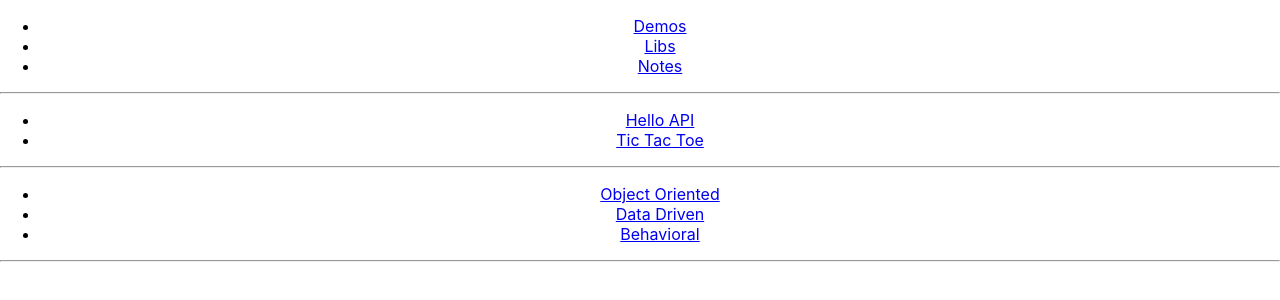
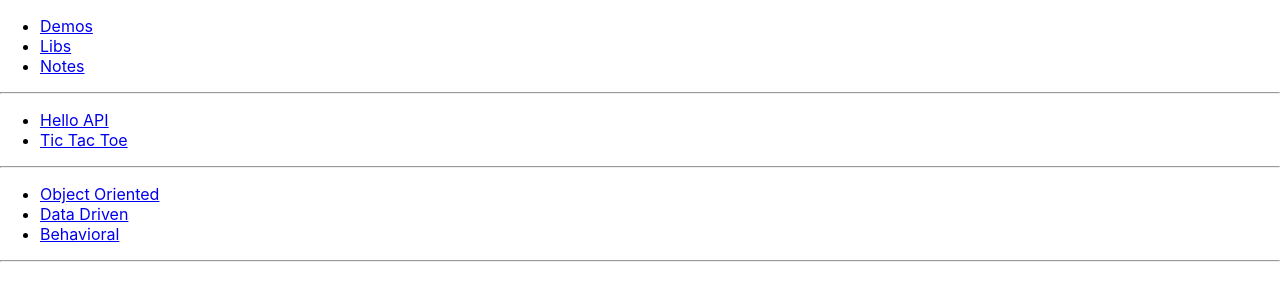
Before and after one commit to strangenoop/monorepo, a React (Create React App) app in the folder client/: page /demos/tic-tac-toe in a window 1280 px wide. Shown: the top 300 px of the page. Built offline with nearby package versions, Linux system fonts and the light colour scheme.

Commit message:
contain ttt body styles

```diff
--- a/client/src/demos/tic-tac-toe/tic-tac-toe.css
+++ b/client/src/demos/tic-tac-toe/tic-tac-toe.css
@@ -1,4 +1,4 @@
-body {
+.ttt {
   text-align: center;
 }
 
--- a/client/src/demos/tic-tac-toe/tic-tac-toe.tsx
+++ b/client/src/demos/tic-tac-toe/tic-tac-toe.tsx
@@ -18,6 +18,7 @@ const TicTacToe = () => {
         </li>
       </ul>
       <hr />
+      <div className="ttt">
         <Route exact path="/" component={() => <div>Tic Tac Toe</div>} />
         <Route
           path="/demos/tic-tac-toe/object-oriented"
@@ -31,6 +32,7 @@ const TicTacToe = () => {
           path="/demos/tic-tac-toe/behavioral"
           component={() => <div>coming soon</div>}
         />
+      </div>
     </Router>
   );
 };
```
Lines whose indentation alone changed are shown as unchanged.
